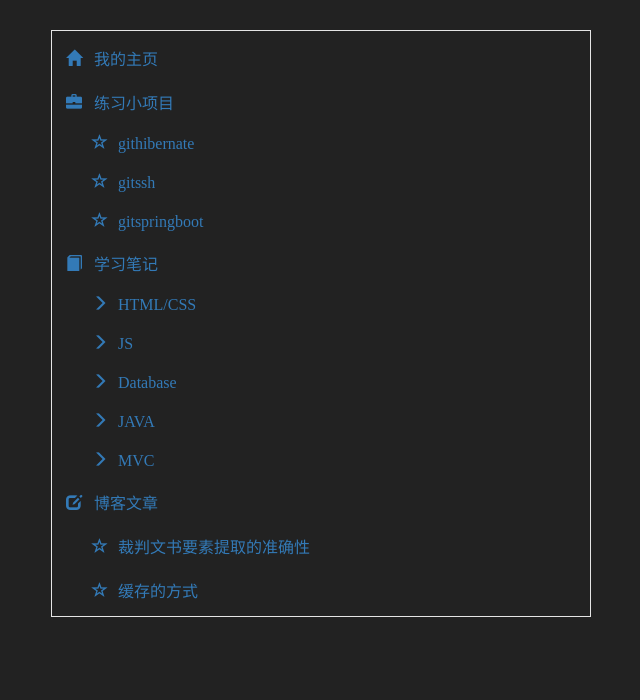
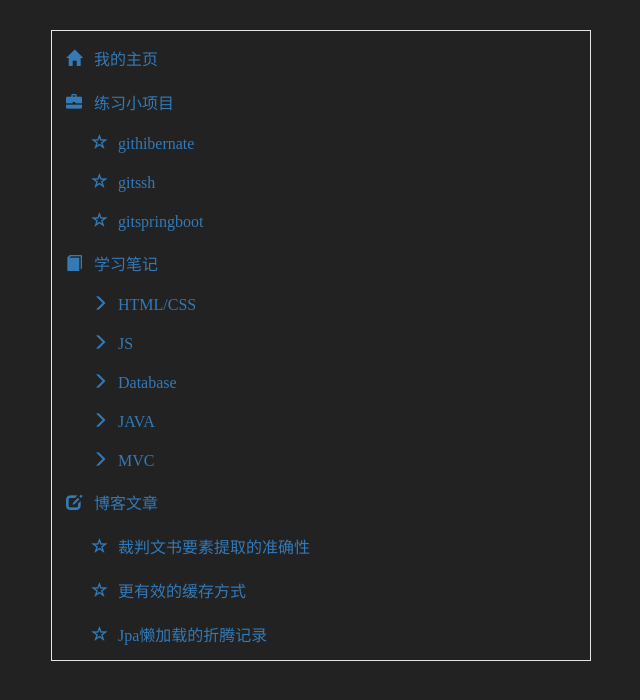
Before and after one commit to hfkun/hfkun, a plain HTML site: page index.html in a window 1280 px wide. Shown: the whole page, without its empty margins (319-959 px from the left). Drawn offline with Linux system fonts and the light colour scheme.

Commit message:
首页添加博客-jpa

```diff
--- a/index.html
+++ b/index.html
@@ -90,7 +90,8 @@
         ]},
         {itemsrc:'',title:'博客文章',icon:'glyphicon glyphicon-edit',children:[
             {itemsrc:'',title:'裁判文书要素提取的准确性'},
-            {itemsrc:'',title:'缓存的方式'}
+            {itemsrc:'https://www.zybuluo.com/hfkun/note/296985',title:'更有效的缓存方式'},
+			{itemsrc:'https://www.zybuluo.com/hfkun/note/302029',title:'Jpa懒加载的折腾记录'}
         ]},];
     MyTreeBuilder.init($("#treenode"), data);
 
```
